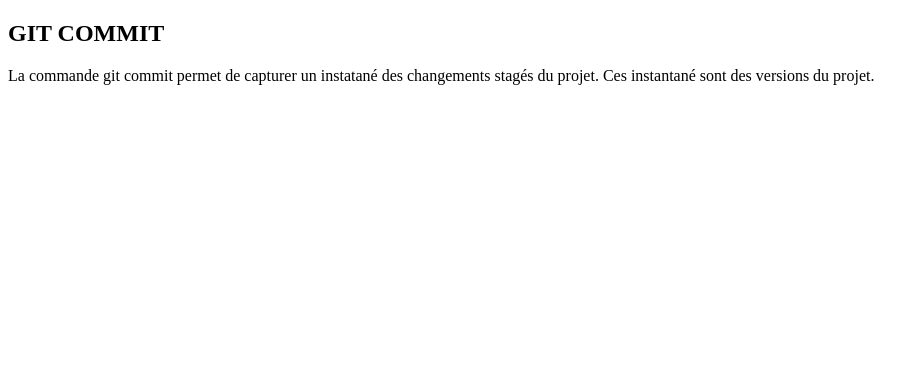
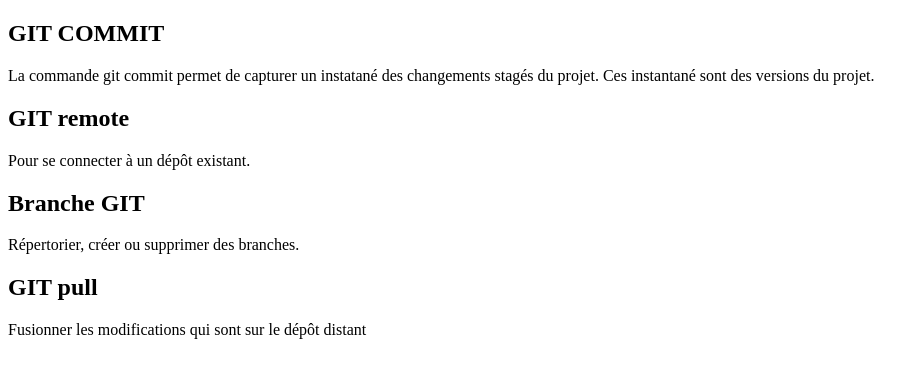
Before and after one commit to cyrildarricau/gimi, a plain HTML site: page index.html in a window 1280 px wide. Shown: the whole page, without its empty margins (0-924 px from the left). Drawn offline with Linux system fonts and the light colour scheme; files that its build step writes are made by us from their sources.

Commit message:
Commandes GIT

```diff
--- a/index.html
+++ b/index.html
@@ -14,4 +14,18 @@
             La commande git commit permet de capturer un instatané des changements stagés du projet. Ces instantané sont des versions du projet.
         </p>
     </body>
+    <body>
+        <h2>GIT remote</h2>
+        <p>
+            Pour se connecter à un dépôt existant.
+        </p>
+        <h2>Branche GIT</h2>
+        <p>
+            Répertorier, créer ou supprimer des branches.
+        </p>
+        <h2>GIT pull</h2>
+        <p>
+            Fusionner les modifications qui sont sur le dépôt distant
+        </p>
+    </body>
 </html>
```
